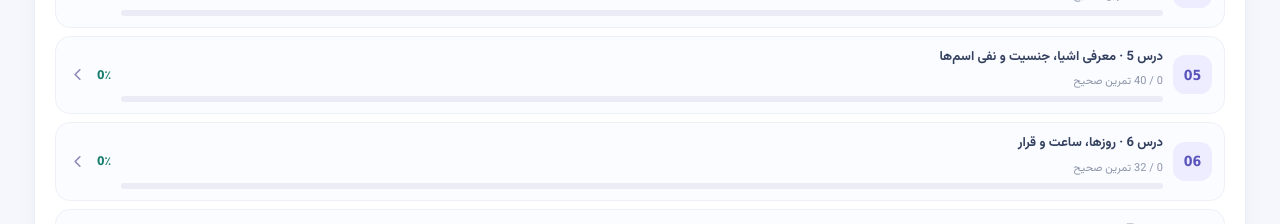
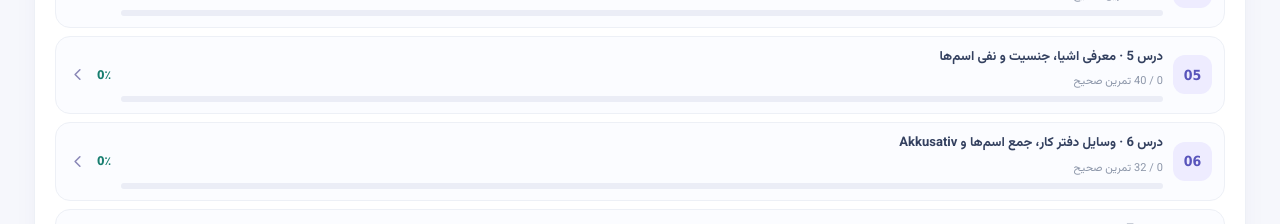
Before and after one commit to RezaEsmailGol/Menschen.A1.1, a React (Vite) app: page / in a window 1280 px wide. Shown: the part 1440-1664 px from the top of the page. Built offline with nearby package versions, Linux system fonts and the light colour scheme.

Commit message:
Correct lesson six from time and appointments to office vocabulary, noun plurals and accusative; preserve old flashcard IDs

```diff
--- a/src/courseData.js
+++ b/src/courseData.js
@@ -1,3 +1,4 @@
+import {articleNouns} from './articleNouns.js';
 // Original practice content aligned to CEFR A1 topics.
 // These are independent companion exercises, not a transcription of Hueber Menschen.
 export const pronouns = ['ich', 'du', 'er/sie/es', 'wir', 'ihr', 'sie/Sie'];
@@ -136,7 +137,7 @@ export const lessons = [
       ['die Uhr','ساعت'],['die Farbe','رنگ'],['das Material','جنس / ماده'],
       ['das Holz','چوب'],['das Glas','شیشه'],['das Papier','کاغذ'],
       ['das Metall','فلز'],['ein','یک (مذکر/خنثی)'],['eine','یک (مؤنث)'],
-      ['kein','هیچ / نیست (مذکر/خنثی)'],['keine','هیچ / نیست (مؤنث/جمع)']
+      ['kein','هیچ / نیست (مذکر/خنثی)'],['keine','هیچ / نیست (مؤنث/جمع)'], ...articleNouns.filter(n=>n.lesson===5&&['Schirm','Seife','Geldbörse','Streichholz'].includes(n.noun)).map(n=>[n.word,n.fa])
     ],
     sentences:[
       ['Was ist das?','این چیست؟'],
@@ -151,12 +152,18 @@ export const lessons = [
     ]
   },
   {
-    id:6, label:'روزها، ساعت و قرار',german:'Uhrzeit und Termine',goal:'ساعت قرار و روز هفته را بیان کن.',
-    grammar:'حروف اضافه زمانی am و um',
-    tip:'برای ساعت از um استفاده کن (um neun Uhr) و برای روزهای هفته از am (am Montag).',
-    verbs:['kommen','haben'],
-    words:[['der Montag','دوشنبه'],['der Dienstag','سه‌شنبه'],['der Mittwoch','چهارشنبه'],['der Freitag','جمعه'],['die Uhr','ساعت'],['der Termin','قرار ملاقات'],['heute','امروز'],['morgen','فردا']],
-    sentences:[['Der Termin ist am Montag.','قرار دوشنبه است.'],['Ich komme um neun Uhr.','من ساعت ۹ می‌آیم.'],['Heute habe ich Zeit.','امروز وقت دارم.'],['Morgen ist Freitag.','فردا جمعه است.']],
+    id:6,label:'وسایل دفتر کار، جمع اسم‌ها و Akkusativ',german:'Ich brauche kein Büro.',
+    goal:'وسایل اداری را با حرف تعریف و جمع یاد بگیر؛ نیاز داشتن، داشتن و نفی اسم در Akkusativ را تمرین کن. (محدوده کلاس: تا صفحه ۳۶)',
+    grammar:'Nominativ و Akkusativ؛ der → den، ein → einen، kein → keinen؛ جمع die / keine',
+    tip:'Ich brauche einen Laptop. Ich habe keinen Drucker. Die Maus ist neu. Ich gehe ins Büro.',
+    verbs:['brauchen','haben','kaufen'],
+    words:articleNouns.filter(n=>n.lesson===6).map(n=>[n.word,n.fa]),
+    sentences:[
+      ['Ich brauche einen Laptop.','من یک لپ‌تاپ لازم دارم.'],
+      ['Ich habe keinen Drucker.','من چاپگر ندارم.'],
+      ['Ich kaufe eine Maus.','من یک ماوس می‌خرم.'],
+      ['Ich brauche kein Büro.','من دفتر کار لازم ندارم.']
+    ],
   },
   {
     id:7, label:'خرید و نیازهای روزانه',german:'Einkaufen',goal:'نام کالا، قیمت و درخواست ساده در خرید را تمرین کن.',
@@ -209,6 +216,7 @@ export const lessons = [
 ];
 
 export function lessonCardId(lessonId, index) {
+  if(lessonId===6)return 'a11:book-6:'+index;
   return lessonId>=3&&lessonId<=5 ? `a11:book-${lessonId}:${index}` : `a11:${lessonId}:${index}`;
 }
 export function getLessonCards(lesson) {
```
